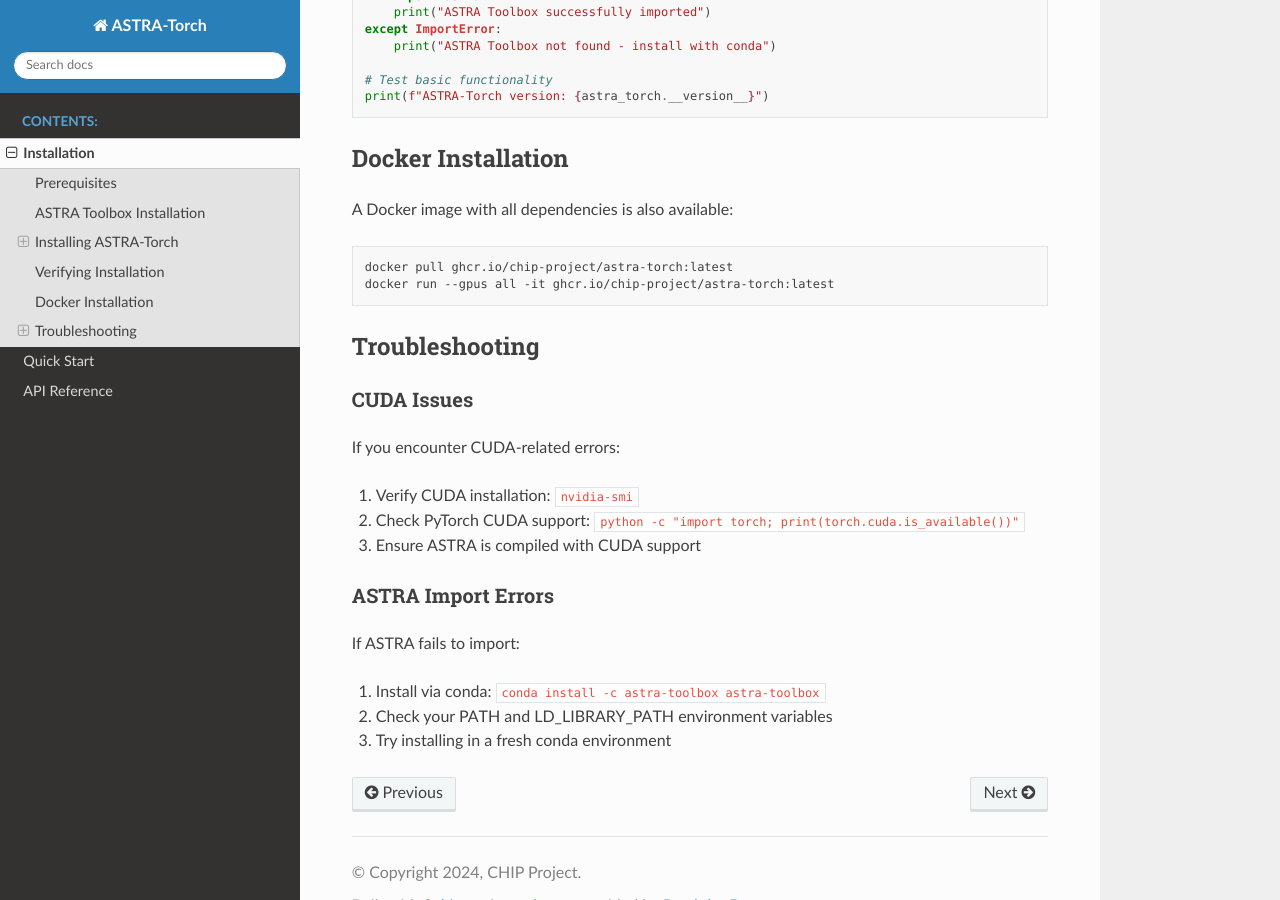
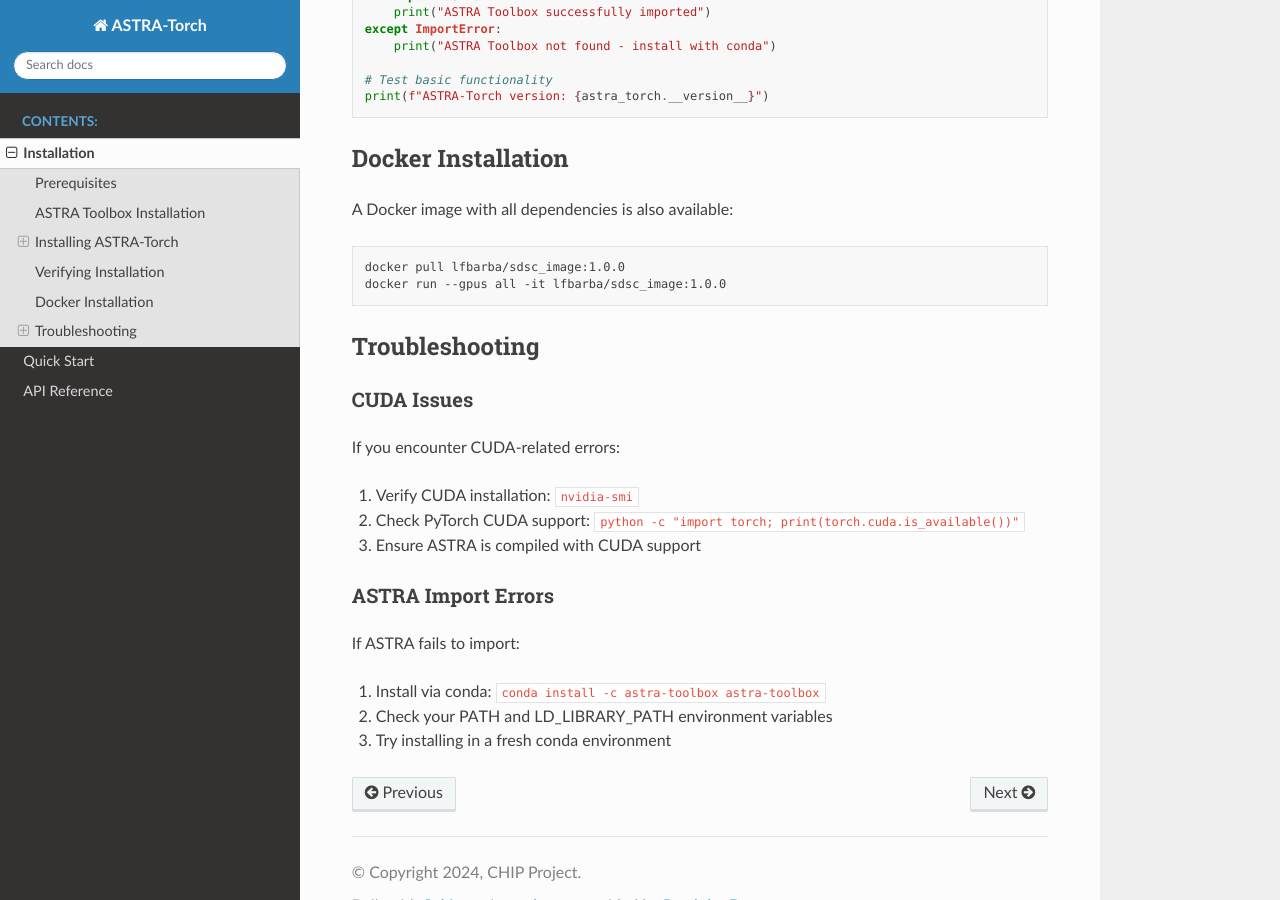
Before and after one commit to lfbarba/astra-torch, a Sphinx documentation site: the page built from docs/installation.md, in a window 1280 px wide and 900 px high, scrolled down 1508 px. Built offline with Sphinx 7.4.7 and the Read the Docs theme 3.1.0, drawn with Linux system fonts in a browser that asks for light colours; pages that are not in the unit, such as notebooks, are missing from menus.

Commit message:
docker change

````diff
--- a/docs/installation.md
+++ b/docs/installation.md
@@ -76,8 +76,8 @@
 A Docker image with all dependencies is also available:
 
 ```bash
-docker pull ghcr.io/chip-project/astra-torch:latest
-docker run --gpus all -it ghcr.io/chip-project/astra-torch:latest
+docker pull lfbarba/sdsc_image:1.0.0
+docker run --gpus all -it lfbarba/sdsc_image:1.0.0
 ```
 
 ## Troubleshooting
````
